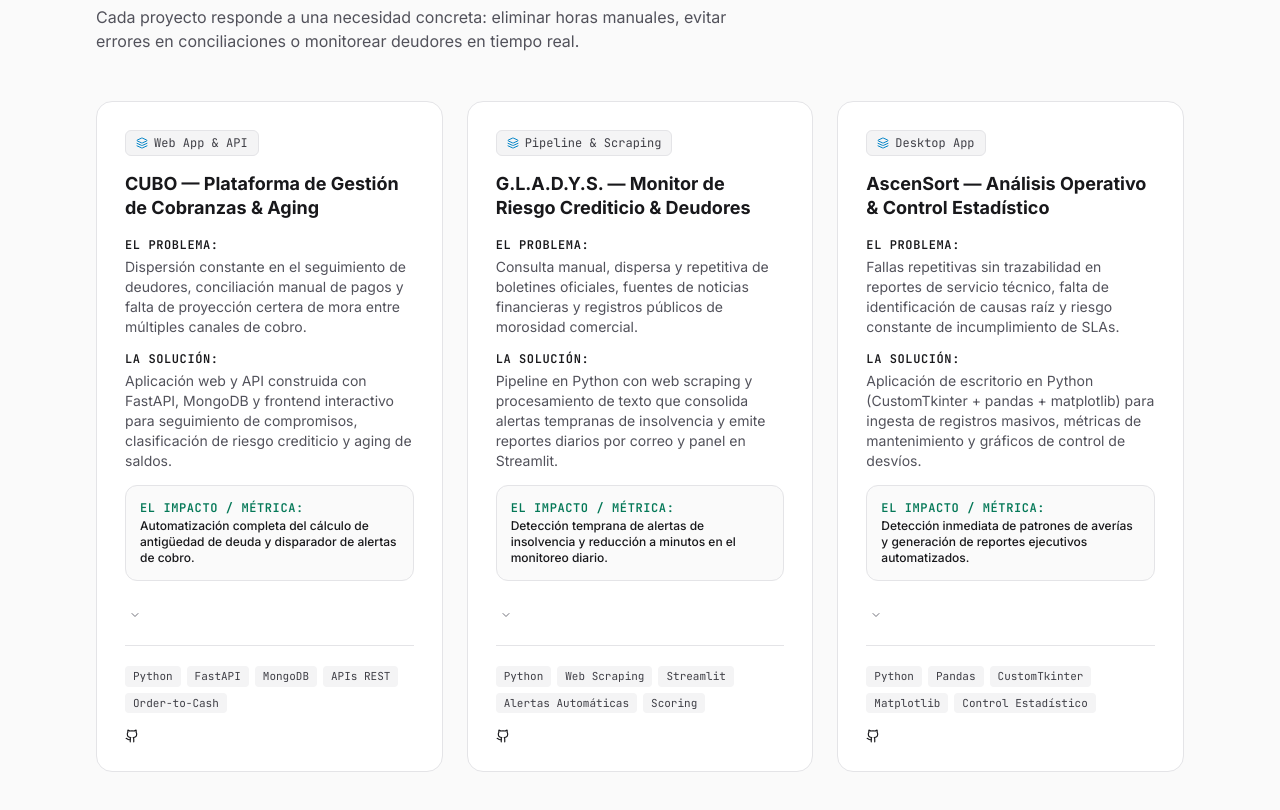
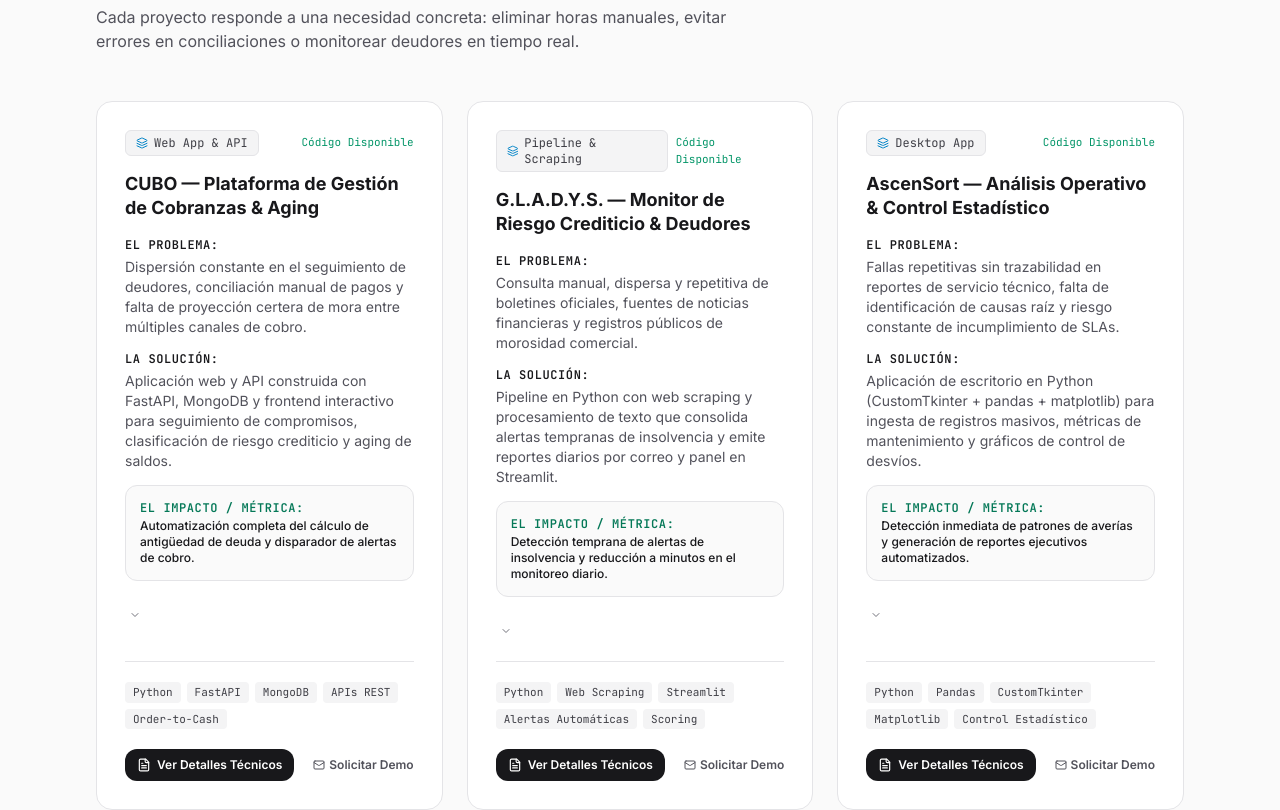
Before and after one commit to varelajm10/juan-manuel-varela-portfolio, a React (Vite) app: page / in a window 1280 px wide. Shown: the part 1562-2372 px from the top of the page. Built offline with nearby package versions, Linux system fonts and the light colour scheme.

Commit message:
feat(p0): implementar botonera jerarquica sin enlaces muertos e integracion con ProjectDetailModal

```diff
--- a/src/components/Projects.jsx
+++ b/src/components/Projects.jsx
@@ -1,4 +1,4 @@
-import React, { useState } from 'react';
+import React, { useState, useRef } from 'react';
 import {
   Github,
   Lock,
@@ -6,11 +6,17 @@ import {
   ChevronDown,
   ChevronUp,
   FolderGit2,
+  FileText,
+  Mail,
 } from 'lucide-react';
 import { content } from '../data/portfolioData';
+import ProjectDetailModal from './ProjectDetailModal';
 
 export default function Projects({ lang }) {
   const [expandedCase, setExpandedCase] = useState({});
+  const [activeModalProject, setActiveModalProject] = useState(null);
+  const triggerRefs = useRef({});
+
   const t = content[lang].projects;
 
   const toggleCase = (id) => {
@@ -18,6 +24,21 @@ export default function Projects({ lang }) {
       ...prev,
       [id]: !prev[id],
     }));
+  };
+
+  const openModal = (project, id) => {
+    setActiveModalProject(project);
+  };
+
+  const closeModal = () => {
+    const closedId = activeModalProject?.id;
+    setActiveModalProject(null);
+    // Retorno accesible de foco al botón que abrió el modal
+    if (closedId && triggerRefs.current[closedId]) {
+      setTimeout(() => {
+        triggerRefs.current[closedId]?.focus();
+      }, 50);
+    }
   };
 
   return (
@@ -54,11 +75,11 @@ export default function Projects({ lang }) {
 
                   {project.isPrivate ? (
                     <span className="text-[11px] font-mono text-zinc-500 flex items-center gap-1">
-                      <Lock className="w-3 h-3" /> {t.privateBadge}
+                      <Lock className="w-3 h-3" /> {t.statusPrivate}
                     </span>
                   ) : (
                     <span className="text-[11px] font-mono text-emerald-600 dark:text-emerald-400">
-                      {t.publicBadge}
+                      {t.statusPublic}
                     </span>
                   )}
                 </div>
@@ -68,7 +89,7 @@ export default function Projects({ lang }) {
                   {project.title}
                 </h3>
 
-                {/* Estructura Rígida de 3 Puntos */}
+                {/* Estructura Rígida de 3 Puntos: Problema -> Solución -> Impacto */}
                 <div className="space-y-3.5 text-xs sm:text-sm text-zinc-600 dark:text-zinc-400 leading-relaxed">
                   <div>
                     <span className="font-semibold text-zinc-900 dark:text-zinc-200 block text-xs uppercase font-mono tracking-wider mb-1">
@@ -100,7 +121,7 @@ export default function Projects({ lang }) {
                     <button
                       type="button"
                       onClick={() => toggleCase(project.id)}
-                      className="inline-flex items-center gap-1 text-xs font-mono text-zinc-500 dark:text-zinc-400 hover:text-zinc-900 dark:hover:text-zinc-200"
+                      className="inline-flex items-center gap-1 text-xs font-mono text-zinc-500 dark:text-zinc-400 hover:text-zinc-900 dark:hover:text-zinc-200 focus-visible:outline-2 focus-visible:outline-sky-500 rounded"
                     >
                       <span>
                         {expandedCase[project.id] ? t.hideCase : t.viewCase}
@@ -120,7 +141,7 @@ export default function Projects({ lang }) {
                 )}
               </div>
 
-              {/* Tags & Acciones */}
+              {/* Tags & Botonera Jerárquica Limpia (1 Primario + 1 Secundario Opcional) */}
               <div className="mt-6 pt-5 border-t border-zinc-200 dark:border-zinc-800">
                 <div className="flex flex-wrap gap-1.5 mb-4">
                   {project.tags.map((tag) => (
@@ -133,29 +154,63 @@ export default function Projects({ lang }) {
                   ))}
                 </div>
 
-                <div className="flex items-center justify-between text-xs">
+                {/* Botonera: Cero enlaces '#' y Cero botones muertos */}
+                <div className="flex flex-col sm:flex-row sm:items-center justify-between gap-2.5 pt-1 text-xs">
+                  {/* Acción Primaria */}
                   {project.isPrivate ? (
-                    <span className="inline-flex items-center gap-1.5 text-zinc-500 font-mono text-[11px]">
-                      <Lock className="w-3.5 h-3.5" />
-                      <span>{t.privateCaseLabel}</span>
-                    </span>
-                  ) : (
+                    <button
+                      ref={(el) => (triggerRefs.current[project.id] = el)}
+                      type="button"
+                      onClick={() => openModal(project, project.id)}
+                      className="inline-flex items-center justify-center gap-1.5 px-3 py-2 rounded-xl font-semibold bg-zinc-900 text-white dark:bg-zinc-100 dark:text-zinc-950 hover:bg-zinc-800 dark:hover:bg-white transition-colors focus-visible:outline-2 focus-visible:outline-sky-500"
+                    >
+                      <FileText className="w-3.5 h-3.5" />
+                      <span>{t.btnCaseDetails}</span>
+                    </button>
+                  ) : project.githubUrl ? (
                     <a
                       href={project.githubUrl}
                       target="_blank"
                       rel="noopener noreferrer"
-                      className="inline-flex items-center gap-1.5 font-semibold text-zinc-900 dark:text-zinc-200 hover:text-sky-600 dark:hover:text-white"
+                      className="inline-flex items-center justify-center gap-1.5 px-3 py-2 rounded-xl font-semibold bg-zinc-900 text-white dark:bg-zinc-100 dark:text-zinc-950 hover:bg-zinc-800 dark:hover:bg-white transition-colors focus-visible:outline-2 focus-visible:outline-sky-500"
                     >
                       <Github className="w-3.5 h-3.5" />
-                      <span>{t.viewRepo}</span>
+                      <span>{t.btnViewRepo}</span>
                     </a>
+                  ) : (
+                    <button
+                      ref={(el) => (triggerRefs.current[project.id] = el)}
+                      type="button"
+                      onClick={() => openModal(project, project.id)}
+                      className="inline-flex items-center justify-center gap-1.5 px-3 py-2 rounded-xl font-semibold bg-zinc-900 text-white dark:bg-zinc-100 dark:text-zinc-950 hover:bg-zinc-800 dark:hover:bg-white transition-colors"
+                    >
+                      <FileText className="w-3.5 h-3.5" />
+                      <span>{t.btnCaseDetails}</span>
+                    </button>
                   )}
+
+                  {/* Acción Secundaria (Solicitar Demo) */}
+                  <a
+                    href="#contacto"
+                    className="inline-flex items-center justify-center sm:justify-start gap-1 font-semibold text-zinc-600 dark:text-zinc-400 hover:text-sky-600 dark:hover:text-sky-400 transition-colors py-1 focus-visible:outline-2 focus-visible:outline-sky-500 rounded"
+                  >
+                    <Mail className="w-3 h-3" />
+                    <span>{t.btnRequestDemo}</span>
+                  </a>
                 </div>
               </div>
             </article>
           ))}
         </div>
       </div>
+
+      {/* Modal Accesible de Detalles Técnicos */}
+      <ProjectDetailModal
+        isOpen={Boolean(activeModalProject)}
+        onClose={closeModal}
+        project={activeModalProject}
+        lang={lang}
+      />
     </section>
   );
 }
```
